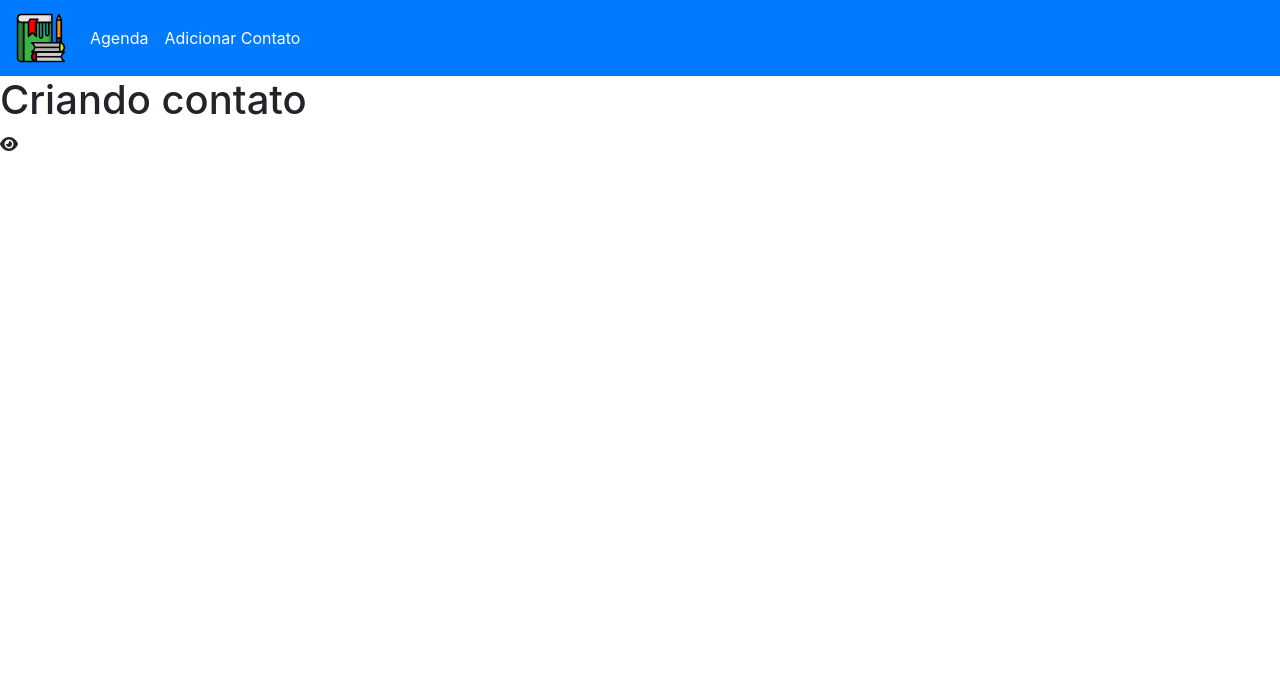
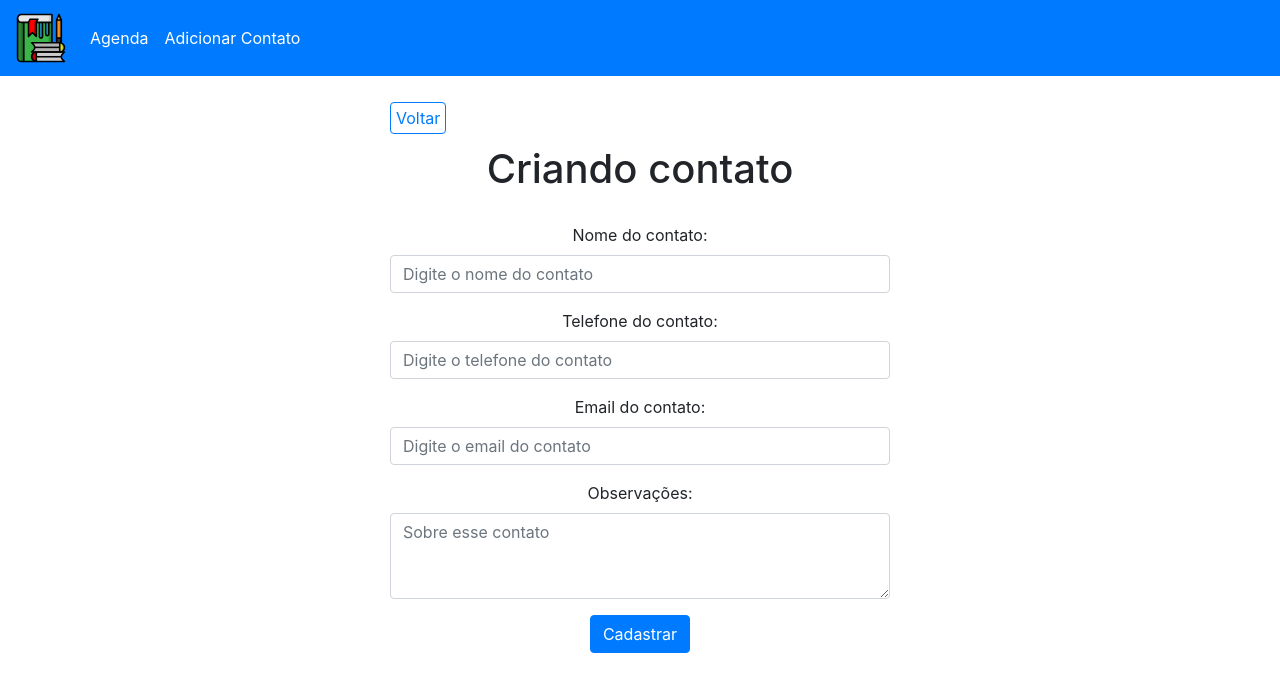
Before and after one commit to Andreysson-Araujo/agendaPHP, a PHP site: page /create.php in a window 1280 px wide. Shown: the top 692 px of the page. Run offline with PHP 8.4, Linux system fonts and the light colour scheme; tables that the repository leaves empty or names only in its code hold one stand-in row (values such as "Sample post"); a stand-in replaces the project's code that opens the database connection.

Commit message:
inserindo dado no formulario

```diff
--- a/config/process.php
+++ b/config/process.php
@@ -5,14 +5,56 @@
     include_once("connection.php");
     include_once("url.php");
 
+    $data = $_POST;
+
+    //MODIFICAÇÕES NO BANCO
+    if (!empty($data)) {
+        //CRIAR CONTATO
+        if($data["type"] == "create") {
+
+            $name = $data["name"];
+            $phone = $data["phone"];
+            $email = $data["email"];
+            $observations = $data["observations"];
+
+            $query = "INSERT INTO contacts (name, phone, email, observations) VALUES (:name, :phone, :email ,:observations)";
+
+            $stmt = $conn->prepare($query);
+
+            $stmt->bindParam(":name", $name);
+            $stmt->bindParam(":phone", $phone);
+            $stmt->bindParam(":email", $email);
+            $stmt->bindParam(":observations", $observations);
+
+            try {
+
+                $stmt->execute();
+                $_SESSION["msg"] = "Contato criado com sucesso";
+
+            } catch(PDOException $e) {
+                $error = $e->getMessage();
+                echo "Error: $error";
+            }
+
+        }
+
+        //Redirect Home
+        header("Location:". $BASE_URL . "../index.php");
+
+
+
+        //SELEÇÃO DE DADOS
+    } else {
+
         $id;
 
-    if(!empty($_GET)) {
-        $id= $_GET["id"];
+        if (!empty($_GET)) {
+            $id = $_GET["id"];
         }
 
         //Retorna um contao
-    if(!empty($id)){
+        if (!empty($id)) {
+
             $query = "SELECT * FROM contacts WHERE id = :id";
 
             $stmt = $conn->prepare($query);
@@ -32,10 +74,14 @@
 
             $stmt = $conn->prepare($query);
 
-        $stmt-> execute();
+            $stmt->execute();
 
             $contacts = $stmt->fetchAll();
         }
+    }
+
+
+    //FECHAR CONEXÃO
 
 
 ?>
--- a/create.php
+++ b/create.php
@@ -1,9 +1,32 @@
 <?php
-    include_once("templates/header.php")
-?>
-    <h1>Criando contato</h1>
-    <i class="fas fa-eye"></i>
+include_once("templates/header.php")
+    ?>
+<div class="container">
+    <?php include_once("templates/backbtn.html"); ?>
+    <h1 id="main-title">Criando contato</h1>
+    <form id="create-form" action="<?= $BASE_URL?>config/process.php" method="POST">
+        <input type="hidden" name="type" value="create">
+        <div class="form-group">
+            <label for="name">Nome do contato:</label>
+            <input type="text" class="form-control" id="name" name="name" placeholder="Digite o nome do contato" required>
+        </div>
+        <div class="form-group">
+            <label for="phone">Telefone do contato:</label>
+            <input type="text" class="form-control" id="phone" name="phone" placeholder="Digite o telefone do contato" required>
+        </div>
+        <div class="form-group">
+            <label for="email">Email do contato:</label>
+            <input type="text" class="form-control" id="email" name="email" placeholder="Digite o email do contato" required>
+        </div>
+        <div class="form-group">
+            <label for="email">Observações:</label>
+            <textarea type="text" class="form-control" id="observations" name="observation" placeholder="Sobre esse contato" rows="3"></textarea>
+        </div>
+        <button text="submit" class="btn btn-primary">Cadastrar</button>
+    </form>
+</div>
+
 
 <?php
-    include_once("templates/footer.php")
-?>
+include_once("templates/footer.php")
+    ?>
--- a/css/style.css
+++ b/css/style.css
@@ -108,3 +108,11 @@ color: red;
    background-color: #007bff;
    text-decoration: none;
 }
+
+/*CREATE*/
+#create-form,
+#edit-form {
+    max-width: 500px;
+    margin: auto;
+    text-align: center;
+}
--- a/show.php
+++ b/show.php
@@ -1,5 +1,5 @@
 <?php
-    include_once("templates/header.php")
+    include_once("templates/header.php");
 ?>
     <div class="container" id="view-contact-container">
         <?php include_once("templates/backbtn.html");?>
--- a/templates/backbtn.html
+++ b/templates/backbtn.html
@@ -1,3 +1,3 @@
 <div id="back-link-container">
-    <a href="<?= $BASE_URL ?>index.php" id="back-link" >Voltar</a>
+    <a href="<?= $BASE_URL ?>index.php" id="back-link">Voltar</a>
 </div>
```
Also changed, not shown: config/url.php (line endings or trailing spaces). Lines whose indentation alone changed are shown as unchanged.
